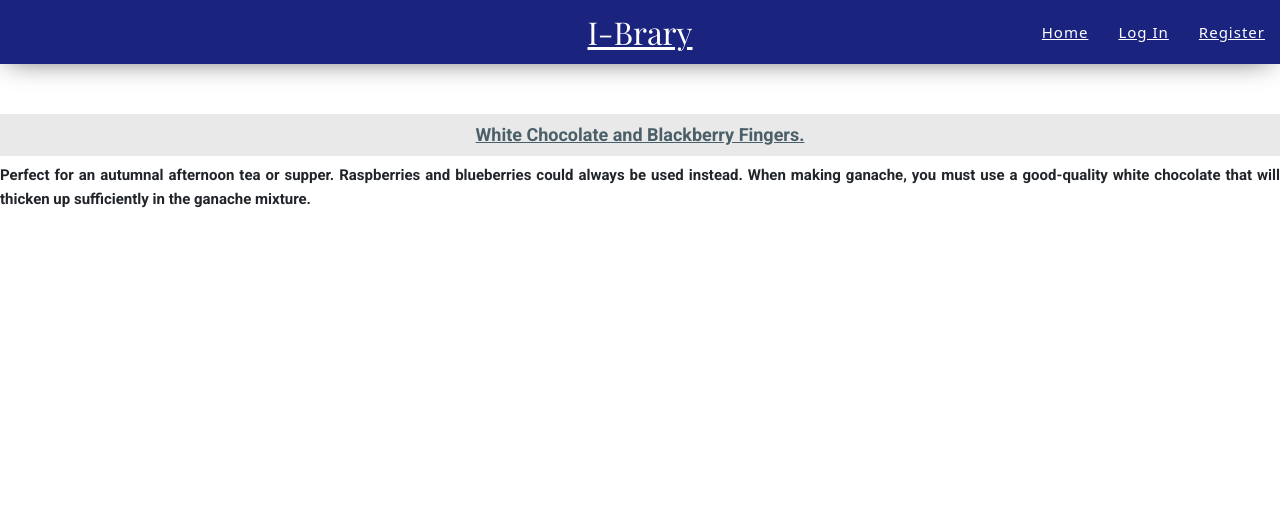
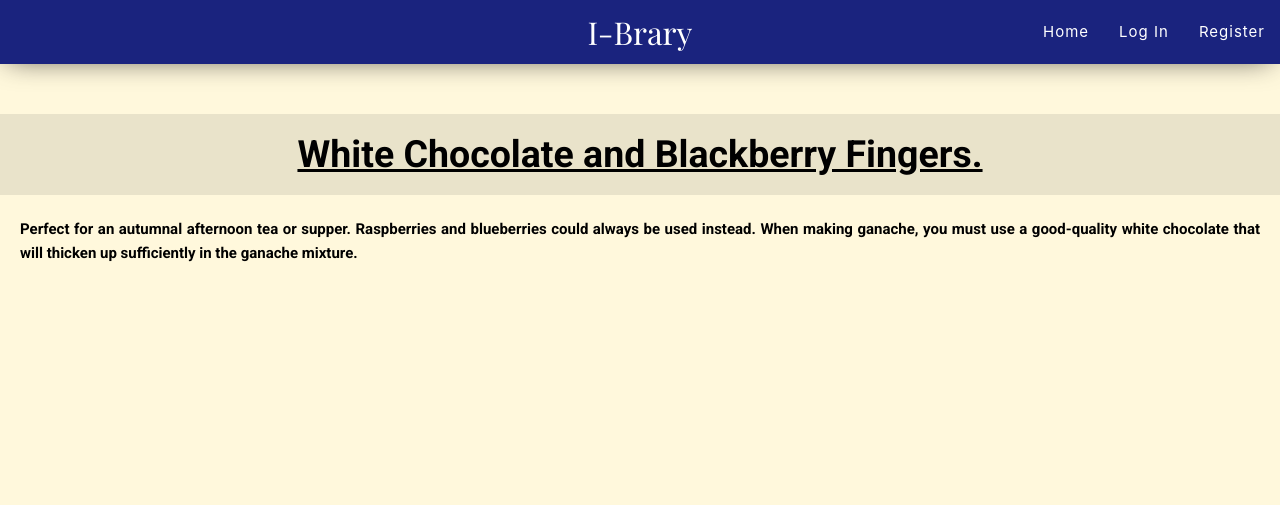
Before and after one commit to margaretalice/pears, a Flask app: page /autumn in a window 1280 px wide. Shown: the top 505 px of the page. Run offline with Flask 2, Linux system fonts and the light colour scheme; some libraries are stand-ins or nearby versions.

Commit message:
. updated

```diff
--- a/static/css/style.css
+++ b/static/css/style.css
@@ -219,10 +219,10 @@
 #white{
     text-align:center;
     background-color: rgba(45,45,45,0.1);
-    color: #4b5f69;
-    padding:10px;
-    font-weight: 400;
-    font-size: large;
+    color:#000;
+    padding:20px;
+    font-weight: 600;
+    font-size: 2.5em;
     font-family: Roboto;
     text-decoration: underline;
     margin-top: 50px;
@@ -237,6 +237,9 @@
     text-align: justify;
     line-height: 1.6;
     font-family: Roboto;
+    color:#000;
+    margin-left: 20px;
+    margin-right: 20px;
 }
 
 
--- a/templates/base.html
+++ b/templates/base.html
@@ -10,10 +10,9 @@
 	<meta charset="UTF-8">
 	<meta name="viewport" content="width=device-width, initial-scale=1.0">
     <meta http-equiv="X-UA-Compatible" content="ie=edge">
-    <link href="https://cdn.jsdelivr.net/npm/bootstrap@5.0.0/dist/css/bootstrap.min.css" rel="stylesheet" integrity="sha384-wEmeIV1mKuiNpC+IOBjI7aAzPcEZeedi5yW5f2yOq55WWLwNGmvvx4Um1vskeMj0" crossorigin="anonymous">
 
 
-	<title>I-Brary</title>
+	<title>My English Kitchen.</title>
 </head>
 
 <body>
@@ -101,7 +100,7 @@
 	<script src="https://kit.fontawesome.com/1d7b4fd179.js" crossorigin="anonymous"></script>
 	<script src="https://cdnjs.cloudflare.com/ajax/libs/materialize/1.0.0/js/materialize.min.js"></script>
 	<script>
-    <script src="https://cdn.jsdelivr.net/npm/bootstrap@5.0.0/dist/js/bootstrap.bundle.min.js" integrity="sha384-p34f1UUtsS3wqzfto5wAAmdvj+osOnFyQFpp4Ua3gs/ZVWx6oOypYoCJhGGScy+8" crossorigin="anonymous"></script>
+
 		$(document).ready(function(){
             $('.tabs').tabs();
             $('.sidenav').sidenav();
```
